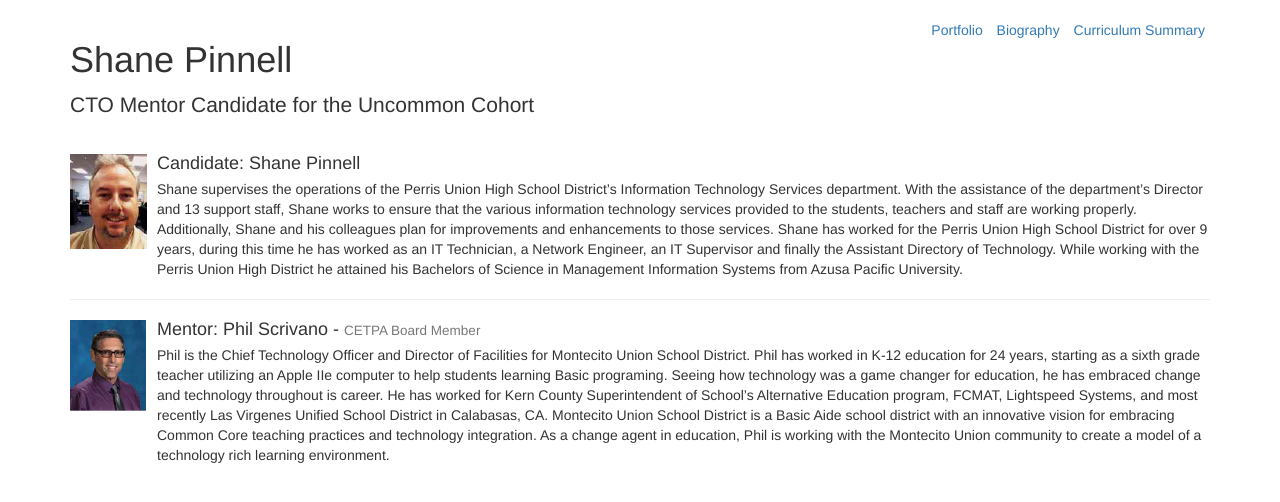
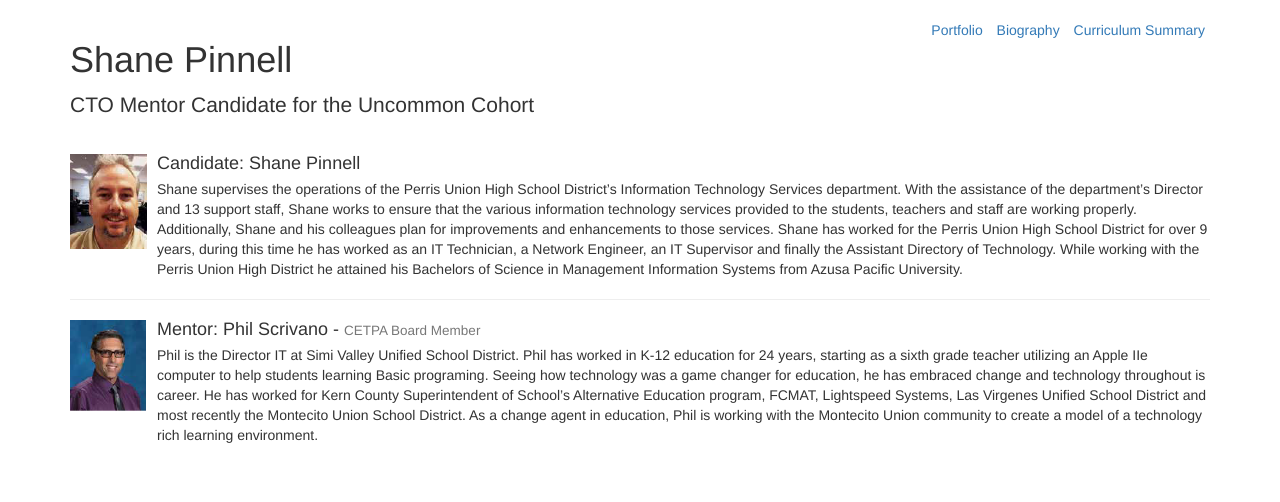
Before and after one commit to shanepinnell/shanepinnell.github.io, a Jekyll site: the page built from cto_mentor/biography.html, in a window 1280 px wide. Shown: the top 502 px of the page. Built offline with Jekyll 4.4.1, drawn with Linux system fonts in a browser that asks for light colours; nearby versions of some CDN libraries; library files that are not in the unit come from our copies.

Commit message:
updated biography

```diff
--- a/cto_mentor/biography.html
+++ b/cto_mentor/biography.html
@@ -18,6 +18,6 @@
   </div>
   <div class="media-body">
     <h4 class="media-heading">Mentor: Phil Scrivano - <small>CETPA Board Member</small></h4>
-		Phil is the Chief Technology Officer and Director of Facilities for Montecito Union School District. Phil has worked in K-12 education for 24 years, starting as a sixth grade teacher utilizing an Apple IIe computer to help students learning Basic programing. Seeing how technology was a game changer for education, he has embraced change and technology throughout is career. He has worked for Kern County Superintendent of School’s Alternative Education program, FCMAT, Lightspeed Systems, and most recently Las Virgenes Unified School District in Calabasas, CA. Montecito Union School District is a Basic Aide school district with an innovative vision for embracing Common Core teaching practices and technology integration. As a change agent in education, Phil is working with the Montecito Union community to create a model of a technology rich learning environment.
+		Phil is the Director IT at Simi Valley Unified School District. Phil has worked in K-12 education for 24 years, starting as a sixth grade teacher utilizing an Apple IIe computer to help students learning Basic programing. Seeing how technology was a game changer for education, he has embraced change and technology throughout is career. He has worked for Kern County Superintendent of School’s Alternative Education program, FCMAT, Lightspeed Systems, Las Virgenes Unified School District and most recently the Montecito Union School District. As a change agent in education, Phil is working with the Montecito Union community to create a model of a technology rich learning environment.
   </div>
 </div>
```
